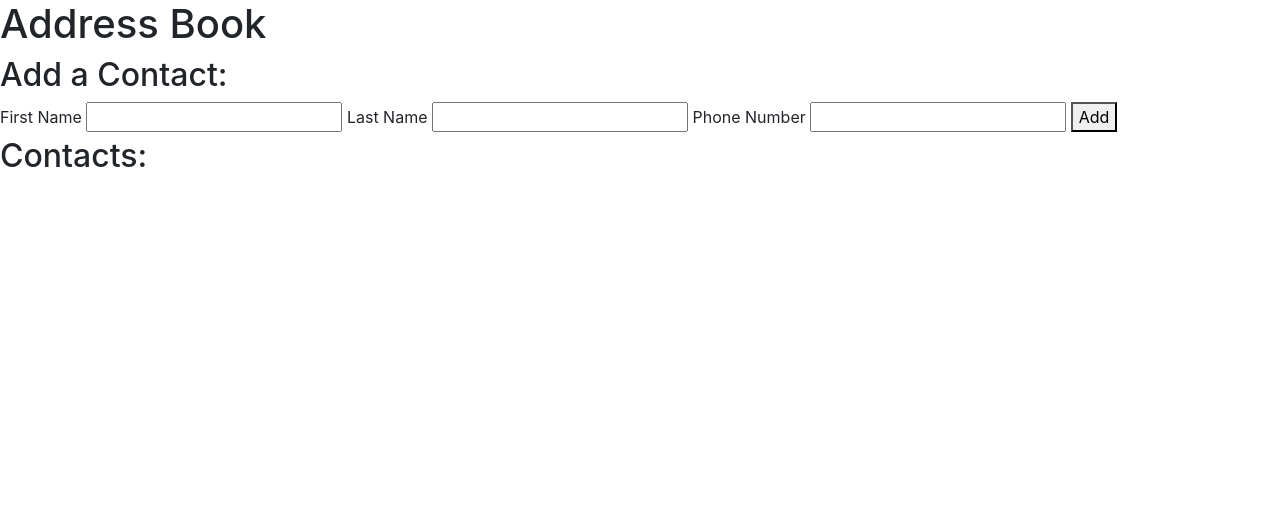
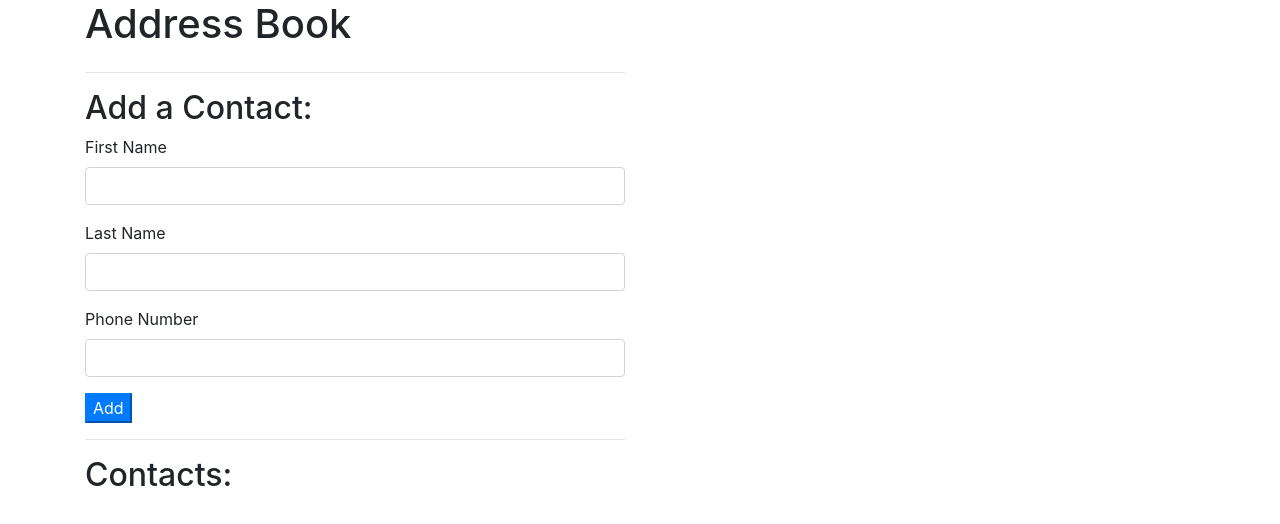
Before and after one commit to AndrewMMickel/address-book, a plain HTML site: page index.html in a window 1280 px wide. Drawn offline with nearby package versions, Linux system fonts and the light colour scheme.

Commit message:
reformatted html + js for blank id

```diff
--- a/index.html
+++ b/index.html
@@ -7,23 +7,35 @@
     <script src="js/scripts.js"></script>
     <title>Address Book</title>
   </head>
+
   <body>
+    <div class="container">
       <h1>Address Book</h1>
+      <div class="row">
+        <div class="col-md-6">
+          <hr>
           <h2>Add a Contact:</h2>
           <form id="new-contact">
+            <div class="form-group">
               <label for="new-first-name">First Name</label>
-        <input type="text" id="new-first-name">
+              <input type="text"  class="form-control" id="new-first-name">
+            </div>
+            <div class="form-group">
               <label for="new-last-name">Last Name</label>
-        <input type="text" id="new-last-name">
+              <input type="text"  class="form-control" id="new-last-name">
+            </div>
+            <div class="form-group">
               <label for="new-phone-number">Phone Number</label>
-        <input type="text" id="new-phone-number">
-        <button type="submit">Add</button>
+              <input type="text"  class="form-control" id="new-phone-number">
+            </div>
+            <button type="submit" class="btn-primary">Add</button>
           </form>
-
+          <hr>
           <h2>Contacts:</h2>
           <ul id="contacts">
           </ul>
-
+        </div>
+        <div class="col-md-6">
           <div id="show-contact">
             <p>First Name: <span class="first-name"></span></p>
             <p>Last Name: <span class="last-name"></span></p>
@@ -31,5 +43,8 @@
             <div id="buttons">
             </div>
           </div>
+        </div>
+      </div>
+    </div>
   </body>
 </html>
--- a/js/scripts.js
+++ b/js/scripts.js
@@ -89,6 +89,9 @@ $(document).ready(function() {
     const inputtedFirstName = $("input#new-first-name").val();
     const inputtedLastName = $("input#new-last-name").val();
     const inputtedPhoneNumber = $("input#new-phone-number").val();
+    $("input#new-first-name").val("");
+    $("input#new-last-name").val("");
+    $("input#new-phone-number").val("");
     let newContact = new Contact(inputtedFirstName, inputtedLastName, inputtedPhoneNumber);
     addressBook.addContact(newContact);
     displayContactDetails(addressBook);
```
Lines whose indentation alone changed are shown as unchanged.
